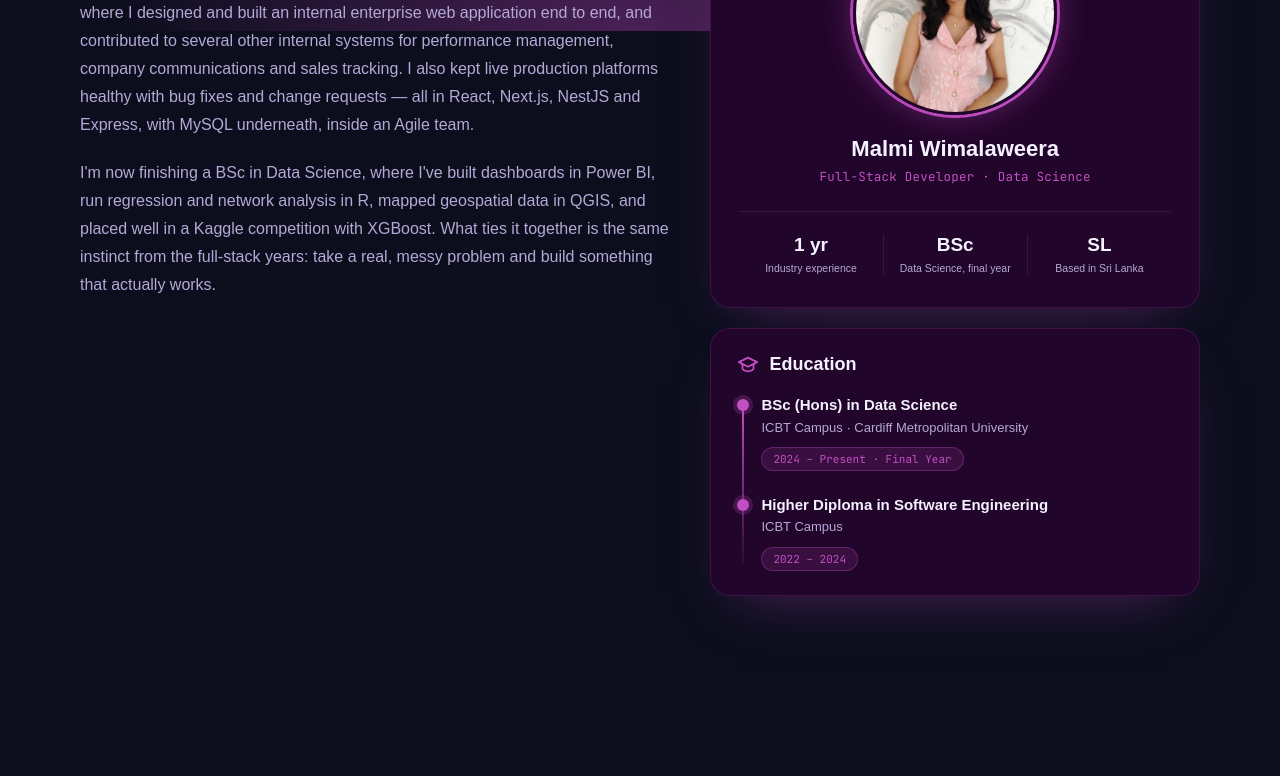
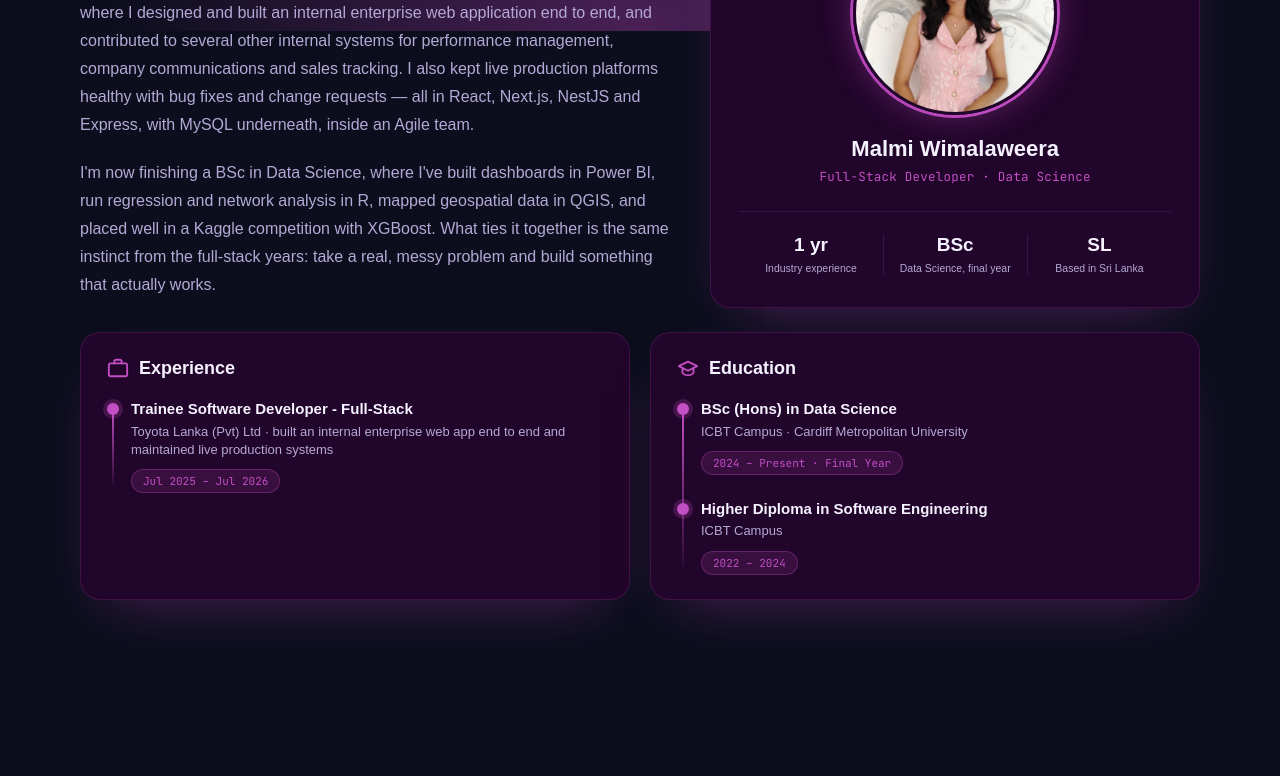
Before and after one commit to MalmEEE/malmi-portfolio, a React (Vite) app in the folder portfolio/: page / in a window 1280 px wide. Shown: the part 969-1745 px from the top of the page. Built offline with nearby package versions, Linux system fonts and the light colour scheme.

Commit message:
feat: add experience section

```diff
--- a/portfolio/src/App.css
+++ b/portfolio/src/App.css
@@ -156,6 +156,8 @@ a:hover{color:var(--ink);}
 @media (max-width:420px){.grid-3{grid-template-columns:1fr;}}
 
 .about-grid{align-items:start;}
+.about-timelines{display:grid;grid-template-columns:1fr 1fr;gap:20px;margin-top:24px;}
+@media (max-width:760px){.about-timelines{grid-template-columns:1fr;gap:18px;}}
 .about-copy{display:flex;flex-direction:column;gap:20px;}
 .about-copy .eyebrow{margin-bottom:-6px;}
 .about-copy p{margin:0;font-size:16px;line-height:1.75;color:var(--ink-dim);}
--- a/portfolio/src/App.jsx
+++ b/portfolio/src/App.jsx
@@ -287,7 +287,8 @@ export default function App() {
         </div>
 
         <section id="about" className="section">
-          <div className="wrap grid-2 about-grid">
+          <div className="wrap">
+            <div className="grid-2 about-grid">
             <div className="about-copy">
               <span className="mono eyebrow">About me</span>
               <h2 className="display">From full-stack to forecasting</h2>
@@ -306,7 +307,6 @@ export default function App() {
               </p>
             </div>
 
-            <div className="about-side">
               <div className="about-profile">
                 <div className="avatar">
                   <span className="avatar-initials" aria-hidden="true">MW</span>
@@ -318,6 +318,23 @@ export default function App() {
                   <div className="ap-stat"><span className="display ap-num">1 yr</span><span className="ap-lbl">Industry experience</span></div>
                   <div className="ap-stat"><span className="display ap-num">BSc</span><span className="ap-lbl">Data Science, final year</span></div>
                   <div className="ap-stat"><span className="display ap-num">SL</span><span className="ap-lbl">Based in Sri Lanka</span></div>
+                </div>
+              </div>
+            </div>
+
+            <div className="about-timelines">
+              <div className="edu-card">
+                <div className="edu-head">
+                  <svg viewBox="0 0 24 24" fill="none" stroke="currentColor" strokeWidth="2" strokeLinecap="round" strokeLinejoin="round" aria-hidden="true"><rect x="2" y="7" width="20" height="14" rx="2" /><path d="M16 7V5a2 2 0 0 0-2-2h-4a2 2 0 0 0-2 2v2" /></svg>
+                  <span className="edu-title">Experience</span>
+                </div>
+                <div className="edu-timeline">
+                  <div className="edu-item">
+                    <span className="edu-dot" aria-hidden="true" />
+                    <div className="edu-degree">Trainee Software Developer - Full-Stack</div>
+                    <div className="edu-org">Toyota Lanka (Pvt) Ltd · built an internal enterprise web app end to end and maintained live production systems</div>
+                    <span className="mono edu-year">Jul 2025 – Jul 2026</span>
+                  </div>
                 </div>
               </div>
 
```
